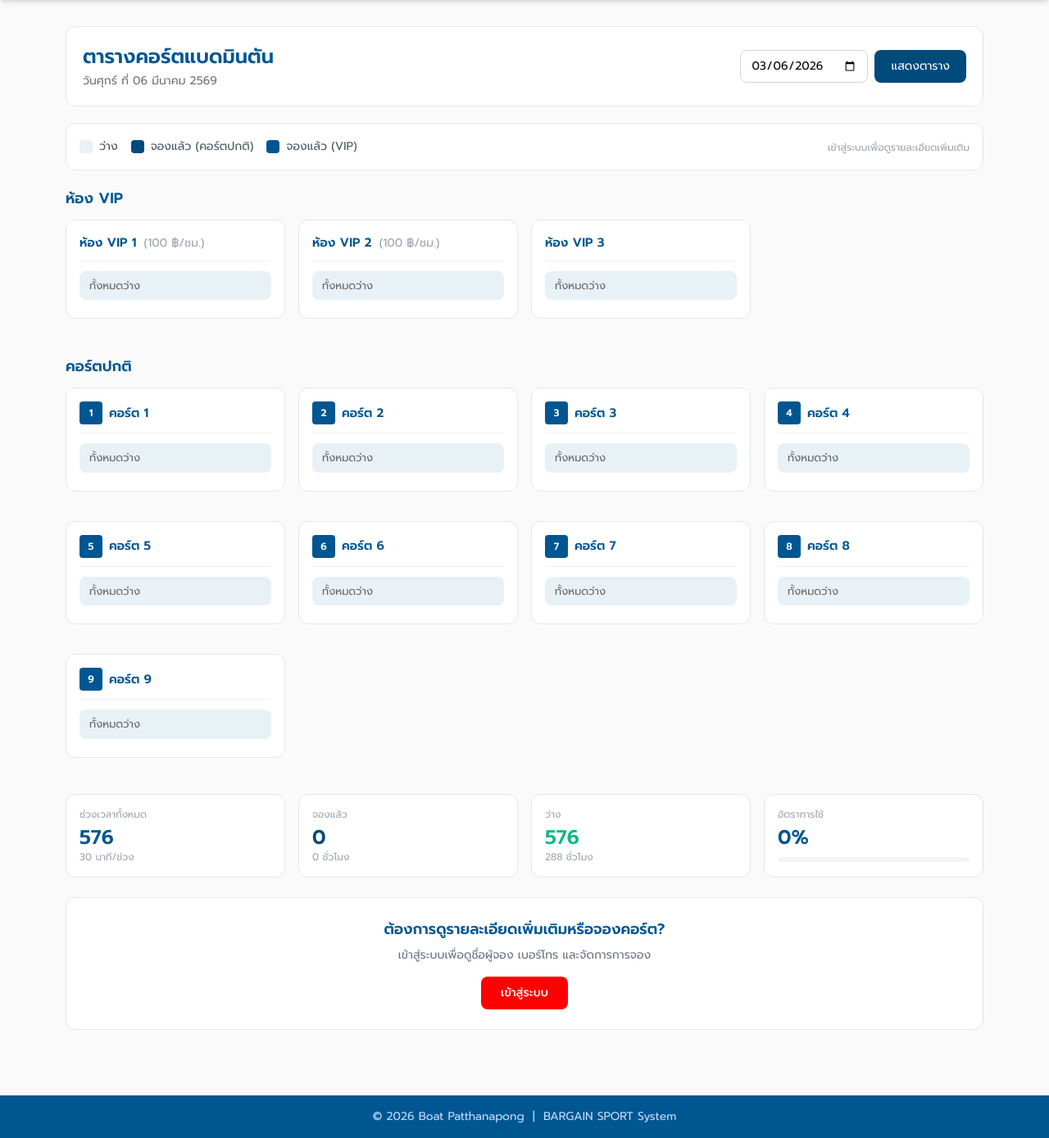
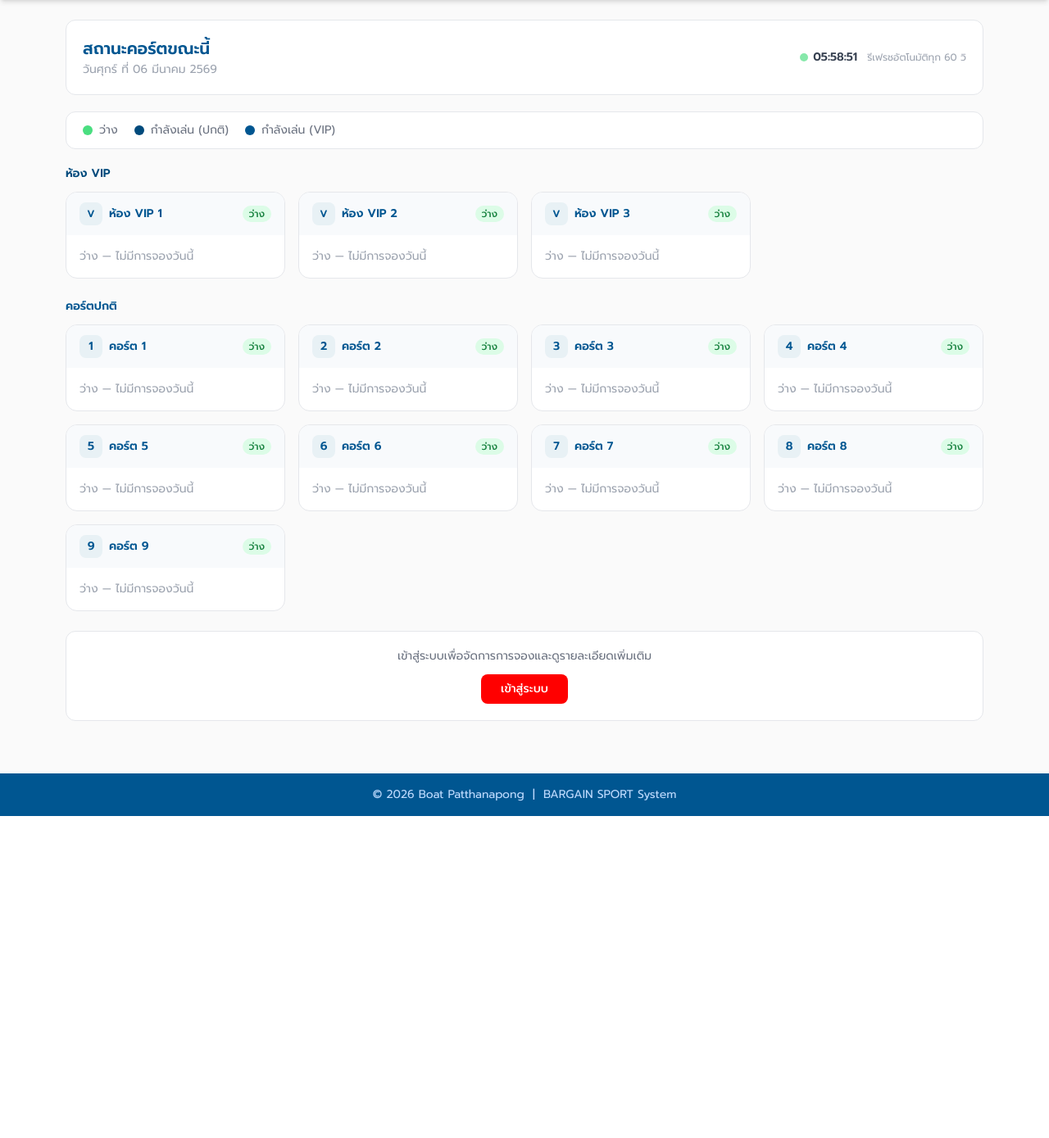
Before and after one commit to B0atByte/Badcourd, a PHP site: page /timetable.php in a window 1280 px wide. Shown: the part 56-1445 px from the top of the page at 82% size. After the commit the page ends 1052 px from the top, so only its background shows below. Run offline with PHP 8.4, Linux system fonts and the light colour scheme; data comes from the database, SQL or seed files in the repository; both versions use the stored data as it was before the commit; some libraries are stand-ins or nearby versions.

Commit message:
chore: sync local changes to GitHub
- timetable.php: refactor to show only currently active courts
- auth/login.php: show customer name in modal booking items
- Remove standalone SQL migration files (consolidated in badcourt.sql)

Co-Authored-By: Claude Sonnet 4.6 <noreply@anthropic.com>

```diff
--- a/SQL/slip_migration.sql
+++ /dev/null
@@ -1,6 +0,0 @@
--- ============================================================
--- Payment Slip Migration
--- BARGAIN_SPORT — badcourt database
--- ============================================================
-ALTER TABLE bookings
-  ADD COLUMN payment_slip_path VARCHAR(255) NULL AFTER promotion_discount_percent;
--- a/timetable.php
+++ b/timetable.php
@@ -3,54 +3,55 @@ require_once __DIR__ . '/config/db.php';
 if (session_status() === PHP_SESSION_NONE) session_start();
 $isLoggedIn = isset($_SESSION['user']);
 
-$date = $_GET['date'] ?? date('Y-m-d');
+$courts = $pdo->query('SELECT * FROM courts ORDER BY court_type DESC, vip_room_name ASC, court_no ASC')->fetchAll();
+$vipCourts    = array_filter($courts, fn($c) => $c['court_type'] === 'vip' || $c['is_vip'] == 1);
+$normalCourts = array_filter($courts, fn($c) => !($c['court_type'] === 'vip' || $c['is_vip'] == 1));
 
-$courts = $pdo->query('SELECT * FROM courts ORDER BY court_type DESC, vip_room_name ASC, court_no ASC')->fetchAll();
-$vipCourts = array_filter($courts, fn($c) => $c['court_type'] === 'vip' || $c['is_vip'] == 1);
-$normalCourts = array_filter($courts, fn($c) => $c['court_type'] === 'normal' || $c['is_vip'] == 0);
-
-$startDay = $date . ' 00:00:00';
-$endDay   = $date . ' 23:59:59';
+// ดึงเฉพาะการจองที่กำลังเล่นอยู่ตอนนี้
 $stmt = $pdo->prepare("
     SELECT b.*, c.court_no, c.court_type, c.vip_room_name, c.is_vip
     FROM bookings b
     JOIN courts c ON b.court_id = c.id
     WHERE b.status = 'booked'
-      AND b.start_datetime BETWEEN ? AND ?
-    ORDER BY c.court_type DESC, c.vip_room_name ASC, c.court_no, b.start_datetime
+      AND b.start_datetime <= NOW()
+      AND DATE_ADD(b.start_datetime, INTERVAL b.duration_hours HOUR) > NOW()
+    ORDER BY c.court_type DESC, c.vip_room_name ASC, c.court_no
 ");
-$stmt->execute([$startDay, $endDay]);
-$bookings = $stmt->fetchAll();
+$stmt->execute();
+$activeBookings = $stmt->fetchAll();
 
-$grid = [];
-$gridDetails = [];
-foreach ($courts as $c) {
-    $grid[$c['id']] = array_fill(0, 48, '');
-    $gridDetails[$c['id']] = array_fill(0, 48, null);
+// map court_id => active booking
+$activeByCourt = [];
+foreach ($activeBookings as $b) {
+    $activeByCourt[$b['court_id']] = $b;
 }
 
-foreach ($bookings as $b) {
-    $s = new DateTime($b['start_datetime']);
-    $startHour = (int)$s->format('G');
-    $startMin = (int)$s->format('i');
-    $startSlot = $startHour * 2 + ($startMin >= 30 ? 1 : 0);
-    $totalSlots = $b['duration_hours'] * 2;
-    for ($i = 0; $i < $totalSlots; $i++) {
-        $slot = $startSlot + $i;
-        if ($slot >= 0 && $slot < 48) {
-            $grid[$b['court_id']][$slot] = 'จองแล้ว';
-            $gridDetails[$b['court_id']][$slot] = $b;
-        }
+// ดึงการจองถัดไปวันนี้ (ยังไม่ถึงเวลา) — per court เอาอันใกล้สุด
+$nextStmt = $pdo->prepare("
+    SELECT b.*, c.court_no, c.court_type, c.vip_room_name, c.is_vip
+    FROM bookings b
+    JOIN courts c ON b.court_id = c.id
+    WHERE b.status = 'booked'
+      AND b.start_datetime > NOW()
+      AND DATE(b.start_datetime) = CURDATE()
+    ORDER BY b.start_datetime ASC
+");
+$nextStmt->execute();
+$upcomingAll = $nextStmt->fetchAll();
+
+$nextByCourt = [];
+foreach ($upcomingAll as $b) {
+    if (!isset($nextByCourt[$b['court_id']])) {
+        $nextByCourt[$b['court_id']] = $b;
     }
 }
 
-$dateObj = new DateTime($date);
+$now = new DateTime();
 $thaiMonths = [1=>'มกราคม','กุมภาพันธ์','มีนาคม','เมษายน','พฤษภาคม','มิถุนายน','กรกฎาคม','สิงหาคม','กันยายน','ตุลาคม','พฤศจิกายน','ธันวาคม'];
-$thaiDays = ['อาทิตย์','จันทร์','อังคาร','พุธ','พฤหัสบดี','ศุกร์','เสาร์'];
-$dayName = $thaiDays[(int)$dateObj->format('w')];
-$thaiDate = "วัน$dayName ที่ ".$dateObj->format('d')." ".$thaiMonths[(int)$dateObj->format('n')]." ".($dateObj->format('Y')+543);
+$thaiDays   = ['อาทิตย์','จันทร์','อังคาร','พุธ','พฤหัสบดี','ศุกร์','เสาร์'];
+$thaiDate   = 'วัน'.$thaiDays[(int)$now->format('w')].' ที่ '.$now->format('d').' '.$thaiMonths[(int)$now->format('n')].' '.($now->format('Y')+543);
 
-function getCourtDisplayName($court) {
+function getCourtDisplayName($court): string {
     if ($court['court_type'] === 'vip' || $court['is_vip'] == 1) return $court['vip_room_name'] ?? 'ห้อง VIP';
     return 'คอร์ต ' . $court['court_no'];
 }
@@ -60,50 +61,20 @@ function getCourtDisplayName($court) {
 <head>
   <meta charset="utf-8">
   <meta name="viewport" content="width=device-width, initial-scale=1">
+  <meta http-equiv="refresh" content="60">
   <script src="https://cdn.tailwindcss.com"></script>
   <link href="https://fonts.googleapis.com/css2?family=Prompt:wght@400;500;600&display=swap" rel="stylesheet">
-  <title>ตารางคอร์ต - <?= htmlspecialchars($date) ?> - BARGAIN SPORT</title>
+  <title>สถานะคอร์ตปัจจุบัน - BARGAIN SPORT</title>
   <style>
     * { font-family: 'Prompt', sans-serif !important; }
-    .booking-item {
-      border-radius: 8px;
-      padding: 8px 12px;
-      margin-bottom: 6px;
-      font-size: 13px;
-      display: flex;
-      justify-content: space-between;
-      align-items: center;
-      transition: opacity 0.15s;
-    }
-    .booking-booked { background: #004A7C; color: white; }
-    .booking-vip { background: #005691; color: white; }
-    .booking-empty { background: #E8F1F5; color: #666; cursor: default; }
-    .court-card {
-      background: white;
-      border-radius: 12px;
-      padding: 16px;
-      margin-bottom: 20px;
-      border: 1px solid #e5e7eb;
-    }
-    .court-header {
-      font-size: 15px;
-      font-weight: 600;
-      color: #005691;
-      margin-bottom: 12px;
-      padding-bottom: 10px;
-      border-bottom: 1px solid #f0f0f0;
-    }
-    .bookings-grid {
-      display: grid;
-      grid-template-columns: repeat(auto-fill, minmax(180px, 1fr));
-      gap: 8px;
-    }
-    .bookings-grid .booking-empty { grid-column: 1 / -1; }
+    .court-card { background:white; border-radius:14px; border:1px solid #e5e7eb; overflow:hidden; }
+    .court-active { border-color:#004A7C; }
+    .court-active-vip { border-color:#005691; }
   </style>
 </head>
 <body style="background:#FAFAFA;" class="min-h-screen">
 
-<!-- Simple Header -->
+<!-- Nav -->
 <nav style="background:#005691;" class="sticky top-0 z-50 shadow-md">
   <div class="max-w-7xl mx-auto px-4 sm:px-6 lg:px-8">
     <div class="flex justify-between items-center h-14">
@@ -130,82 +101,82 @@ function getCourtDisplayName($court) {
   </div>
 </nav>
 
-<div class="max-w-6xl mx-auto px-4 py-8">
+<div class="max-w-6xl mx-auto px-4 py-6">
 
   <!-- Header -->
   <div class="bg-white rounded-xl border border-gray-200 p-5 mb-5">
-    <div class="flex flex-col lg:flex-row justify-between items-start lg:items-center gap-4">
+    <div class="flex flex-col sm:flex-row sm:items-center justify-between gap-3">
       <div>
-        <h1 style="color:#005691;" class="text-2xl font-bold mb-1">ตารางคอร์ตแบดมินตัน</h1>
-        <p class="text-gray-500 text-sm"><?= $thaiDate ?></p>
+        <h1 style="color:#005691;" class="text-xl font-bold">สถานะคอร์ตขณะนี้</h1>
+        <p class="text-gray-400 text-sm mt-0.5"><?= $thaiDate ?></p>
       </div>
-
-      <form method="get" class="flex flex-col sm:flex-row gap-2 w-full lg:w-auto">
-        <input type="date" name="date" value="<?= htmlspecialchars($date) ?>"
-               class="px-3 py-2 border border-gray-300 rounded-lg focus:border-[#005691] focus:ring-2 focus:ring-[#005691]/20 outline-none text-sm">
-        <button type="submit"
-                style="background:#004A7C;"
-                class="px-5 py-2 text-white text-sm rounded-lg hover:opacity-90 transition-opacity">
-          แสดงตาราง
-        </button>
-      </form>
+      <div class="flex items-center gap-3">
+        <div class="flex items-center gap-1.5">
+          <span class="w-2.5 h-2.5 rounded-full bg-green-400 inline-block animate-pulse"></span>
+          <span class="text-sm font-semibold text-gray-700" id="liveClock"><?= $now->format('H:i') ?></span>
+        </div>
+        <span class="text-xs text-gray-400">รีเฟรชอัตโนมัติทุก 60 วิ</span>
+      </div>
     </div>
   </div>
 
   <!-- Legend -->
-  <div class="bg-white rounded-xl border border-gray-200 p-4 mb-5 flex flex-wrap gap-4 items-center">
-    <div class="flex items-center gap-2 text-sm">
-      <div class="w-4 h-4 rounded" style="background:#E8F1F5;"></div>
-      <span class="text-gray-600">ว่าง</span>
+  <div class="bg-white rounded-xl border border-gray-200 px-5 py-3 mb-5 flex gap-5 flex-wrap">
+    <div class="flex items-center gap-2 text-sm text-gray-500">
+      <div class="w-3 h-3 rounded-full bg-green-400"></div>ว่าง
     </div>
-    <div class="flex items-center gap-2 text-sm">
-      <div class="w-4 h-4 rounded" style="background:#004A7C;"></div>
-      <span class="text-gray-600">จองแล้ว (คอร์ตปกติ)</span>
+    <div class="flex items-center gap-2 text-sm text-gray-500">
+      <div class="w-3 h-3 rounded-full" style="background:#004A7C;"></div>กำลังเล่น (ปกติ)
     </div>
-    <div class="flex items-center gap-2 text-sm">
-      <div class="w-4 h-4 rounded" style="background:#005691;"></div>
-      <span class="text-gray-600">จองแล้ว (VIP)</span>
-    </div>
-    <div class="flex-1 text-right">
-      <span class="text-xs text-gray-400">เข้าสู่ระบบเพื่อดูรายละเอียดเพิ่มเติม</span>
+    <div class="flex items-center gap-2 text-sm text-gray-500">
+      <div class="w-3 h-3 rounded-full" style="background:#005691;"></div>กำลังเล่น (VIP)
     </div>
   </div>
 
   <!-- VIP Rooms -->
-  <?php if (count($vipCourts) > 0): ?>
+  <?php if (!empty($vipCourts)): ?>
   <div class="mb-6">
-    <h2 style="color:#005691;" class="text-lg font-bold mb-3">ห้อง VIP</h2>
-    <div class="grid grid-cols-1 md:grid-cols-2 lg:grid-cols-3 xl:grid-cols-4 gap-4">
+    <h2 class="text-sm font-semibold mb-3" style="color:#004A7C;">ห้อง VIP</h2>
+    <div class="grid grid-cols-1 sm:grid-cols-2 lg:grid-cols-3 xl:grid-cols-4 gap-4">
       <?php foreach ($vipCourts as $c):
-        $displayName = getCourtDisplayName($c);
+        $name   = getCourtDisplayName($c);
+        $active = $activeByCourt[$c['id']] ?? null;
       ?>
-      <div class="court-card">
-        <div class="court-header">
-          <?= htmlspecialchars($displayName) ?>
-          <?php if ($c['vip_price']): ?>
-          <span class="text-sm font-normal text-gray-400 ml-1">(<?= number_format($c['vip_price'], 0) ?> ฿/ชม.)</span>
-          <?php endif; ?>
+      <div class="court-card <?= $active ? 'court-active-vip' : '' ?>">
+        <!-- Card header -->
+        <div class="px-4 py-3 flex items-center gap-2"
+             style="background:<?= $active ? '#005691' : '#f8fafc' ?>;">
+          <span class="w-7 h-7 rounded-lg flex items-center justify-center font-bold text-xs flex-shrink-0"
+                style="background:<?= $active ? 'rgba(255,255,255,.2)' : '#E8F1F5' ?>;color:<?= $active ? '#fff' : '#005691' ?>;">V</span>
+          <span class="font-semibold text-sm truncate" style="color:<?= $active ? '#fff' : '#005691' ?>;"><?= htmlspecialchars($name) ?></span>
+          <span class="ml-auto text-xs font-medium px-2 py-0.5 rounded-full flex-shrink-0
+            <?= $active ? 'bg-white/20 text-white' : 'bg-green-100 text-green-700' ?>">
+            <?= $active ? 'กำลังเล่น' : 'ว่าง' ?>
+          </span>
         </div>
-        <div class="bookings-grid">
+        <!-- Card body -->
+        <div class="px-4 py-3">
           <?php
-          $displayed = [];
-          for ($slot = 0; $slot < 48; $slot++):
-            $name = $grid[$c['id']][$slot];
-            $details = $gridDetails[$c['id']][$slot];
-            if (!empty($name) && $details && !in_array($details['id'], $displayed)):
-              $displayed[] = $details['id'];
-              $startDate = new DateTime($details['start_datetime']);
-              $endDate = new DateTime('@' . ($startDate->getTimestamp() + ($details['duration_hours'] * 3600)));
+            $next = $nextByCourt[$c['id']] ?? null;
+            if ($active):
+            $sd = new DateTime($active['start_datetime']);
+            $ed = (clone $sd)->modify('+' . (int)$active['duration_hours'] . ' hour');
+            $remainMin = (int)(($ed->getTimestamp() - $now->getTimestamp()) / 60);
           ?>
-            <div class="booking-item booking-vip">
-              <div>
-                <div class="font-medium">จองแล้ว</div>
-                <div class="text-xs opacity-80 mt-0.5"><?= $startDate->format('H:i') ?> - <?= $endDate->format('H:i') ?></div>
-              </div>
-            </div>
-          <?php endif; endfor; ?>
-          <?php if (empty($displayed)): ?>
-            <div class="booking-item booking-empty">ทั้งหมดว่าง</div>
+          <p class="font-semibold text-gray-800"><?= htmlspecialchars($active['customer_name']) ?></p>
+          <p class="text-xs text-gray-400 mt-0.5"><?= $sd->format('H:i') ?> – <?= $ed->format('H:i') ?></p>
+          <p class="text-xs font-medium mt-2" style="color:#005691;">เหลืออีก <?= $remainMin ?> นาที</p>
+          <?php elseif ($next):
+            $nsd = new DateTime($next['start_datetime']);
+            $ned = (clone $nsd)->modify('+' . (int)$next['duration_hours'] . ' hour');
+            $waitMin = (int)(($nsd->getTimestamp() - $now->getTimestamp()) / 60);
+          ?>
+          <p class="text-xs text-gray-400 mb-1">ว่างอยู่ · จองถัดไป</p>
+          <p class="font-semibold text-gray-800 text-sm"><?= htmlspecialchars($next['customer_name']) ?></p>
+          <p class="text-xs text-gray-400 mt-0.5"><?= $nsd->format('H:i') ?> – <?= $ned->format('H:i') ?></p>
+          <p class="text-xs text-orange-400 font-medium mt-1">อีก <?= $waitMin ?> นาที</p>
+          <?php else: ?>
+          <p class="text-sm text-gray-400 py-1">ว่าง — ไม่มีการจองวันนี้</p>
           <?php endif; ?>
         </div>
       </div>
@@ -215,40 +186,49 @@ function getCourtDisplayName($court) {
   <?php endif; ?>
 
   <!-- Normal Courts -->
-  <?php if (count($normalCourts) > 0): ?>
+  <?php if (!empty($normalCourts)): ?>
   <div class="mb-6">
-    <h2 style="color:#005691;" class="text-lg font-bold mb-3">คอร์ตปกติ</h2>
-    <div class="grid grid-cols-1 md:grid-cols-2 lg:grid-cols-3 xl:grid-cols-4 gap-4">
+    <h2 class="text-sm font-semibold mb-3" style="color:#005691;">คอร์ตปกติ</h2>
+    <div class="grid grid-cols-1 sm:grid-cols-2 lg:grid-cols-3 xl:grid-cols-4 gap-4">
       <?php foreach ($normalCourts as $c):
-        $displayName = getCourtDisplayName($c);
+        $name   = getCourtDisplayName($c);
+        $active = $activeByCourt[$c['id']] ?? null;
       ?>
-      <div class="court-card">
-        <div class="court-header flex items-center gap-2">
-          <span style="background:#005691;" class="w-7 h-7 rounded flex items-center justify-center text-white text-xs font-bold">
-            <?= htmlspecialchars($c['court_no']) ?>
+      <div class="court-card <?= $active ? 'court-active' : '' ?>">
+        <!-- Card header -->
+        <div class="px-4 py-3 flex items-center gap-2"
+             style="background:<?= $active ? '#004A7C' : '#f8fafc' ?>;">
+          <span class="w-7 h-7 rounded-lg flex items-center justify-center font-bold text-sm flex-shrink-0"
+                style="background:<?= $active ? 'rgba(255,255,255,.2)' : '#E8F1F5' ?>;color:<?= $active ? '#fff' : '#005691' ?>;"><?= $c['court_no'] ?></span>
+          <span class="font-semibold text-sm truncate" style="color:<?= $active ? '#fff' : '#005691' ?>;"><?= htmlspecialchars($name) ?></span>
+          <span class="ml-auto text-xs font-medium px-2 py-0.5 rounded-full flex-shrink-0
+            <?= $active ? 'bg-white/20 text-white' : 'bg-green-100 text-green-700' ?>">
+            <?= $active ? 'กำลังเล่น' : 'ว่าง' ?>
           </span>
-          <?= htmlspecialchars($displayName) ?>
         </div>
-        <div class="bookings-grid">
+        <!-- Card body -->
+        <div class="px-4 py-3">
           <?php
-          $displayed = [];
-          for ($slot = 0; $slot < 48; $slot++):
-            $name = $grid[$c['id']][$slot];
-            $details = $gridDetails[$c['id']][$slot];
-            if (!empty($name) && $details && !in_array($details['id'], $displayed)):
-              $displayed[] = $details['id'];
-              $startDate = new DateTime($details['start_datetime']);
-              $endDate = new DateTime('@' . ($startDate->getTimestamp() + ($details['duration_hours'] * 3600)));
+            $next = $nextByCourt[$c['id']] ?? null;
+            if ($active):
+            $sd = new DateTime($active['start_datetime']);
+            $ed = (clone $sd)->modify('+' . (int)$active['duration_hours'] . ' hour');
+            $remainMin = (int)(($ed->getTimestamp() - $now->getTimestamp()) / 60);
           ?>
-            <div class="booking-item booking-booked">
-              <div>
-                <div class="font-medium">จองแล้ว</div>
-                <div class="text-xs opacity-80 mt-0.5"><?= $startDate->format('H:i') ?> - <?= $endDate->format('H:i') ?></div>
-              </div>
-            </div>
-          <?php endif; endfor; ?>
-          <?php if (empty($displayed)): ?>
-            <div class="booking-item booking-empty">ทั้งหมดว่าง</div>
+          <p class="font-semibold text-gray-800"><?= htmlspecialchars($active['customer_name']) ?></p>
+          <p class="text-xs text-gray-400 mt-0.5"><?= $sd->format('H:i') ?> – <?= $ed->format('H:i') ?></p>
+          <p class="text-xs font-medium mt-2" style="color:#004A7C;">เหลืออีก <?= $remainMin ?> นาที</p>
+          <?php elseif ($next):
+            $nsd = new DateTime($next['start_datetime']);
+            $ned = (clone $nsd)->modify('+' . (int)$next['duration_hours'] . ' hour');
+            $waitMin = (int)(($nsd->getTimestamp() - $now->getTimestamp()) / 60);
+          ?>
+          <p class="text-xs text-gray-400 mb-1">ว่างอยู่ · จองถัดไป</p>
+          <p class="font-semibold text-gray-800 text-sm"><?= htmlspecialchars($next['customer_name']) ?></p>
+          <p class="text-xs text-gray-400 mt-0.5"><?= $nsd->format('H:i') ?> – <?= $ned->format('H:i') ?></p>
+          <p class="text-xs text-orange-400 font-medium mt-1">อีก <?= $waitMin ?> นาที</p>
+          <?php else: ?>
+          <p class="text-sm text-gray-400 py-1">ว่าง — ไม่มีการจองวันนี้</p>
           <?php endif; ?>
         </div>
       </div>
@@ -257,49 +237,11 @@ function getCourtDisplayName($court) {
   </div>
   <?php endif; ?>
 
-  <!-- Stats -->
-  <?php
-  $totalSlots = count($courts) * 48;
-  $bookedSlots = 0;
-  foreach ($grid as $courtData) {
-    foreach ($courtData as $slot) { if (!empty($slot)) $bookedSlots++; }
-  }
-  $freeSlots = $totalSlots - $bookedSlots;
-  $occupancyRate = $totalSlots > 0 ? round(($bookedSlots / $totalSlots) * 100, 1) : 0;
-  ?>
-  <div class="grid grid-cols-2 sm:grid-cols-4 gap-4">
-    <div class="bg-white rounded-xl border border-gray-200 p-4">
-      <p class="text-gray-400 text-xs mb-1">ช่วงเวลาทั้งหมด</p>
-      <p style="color:#005691;" class="text-2xl font-bold"><?= $totalSlots ?></p>
-      <p class="text-gray-400 text-xs">30 นาที/ช่วง</p>
-    </div>
-    <div class="bg-white rounded-xl border border-gray-200 p-4">
-      <p class="text-gray-400 text-xs mb-1">จองแล้ว</p>
-      <p style="color:#004A7C;" class="text-2xl font-bold"><?= $bookedSlots ?></p>
-      <p class="text-gray-400 text-xs"><?= round($bookedSlots/2, 1) ?> ชั่วโมง</p>
-    </div>
-    <div class="bg-white rounded-xl border border-gray-200 p-4">
-      <p class="text-gray-400 text-xs mb-1">ว่าง</p>
-      <p style="color:#10b981;" class="text-2xl font-bold"><?= $freeSlots ?></p>
-      <p class="text-gray-400 text-xs"><?= round($freeSlots/2, 1) ?> ชั่วโมง</p>
-    </div>
-    <div class="bg-white rounded-xl border border-gray-200 p-4">
-      <p class="text-gray-400 text-xs mb-1">อัตราการใช้</p>
-      <p style="color:#005691;" class="text-2xl font-bold"><?= $occupancyRate ?>%</p>
-      <div class="w-full bg-gray-100 rounded-full h-1.5 mt-2">
-        <div style="width:<?= $occupancyRate ?>%; background:#004A7C;" class="h-1.5 rounded-full"></div>
-      </div>
-    </div>
-  </div>
-
   <?php if (!$isLoggedIn): ?>
-  <!-- Login CTA -->
-  <div class="mt-6 bg-white rounded-xl border border-gray-200 p-6 text-center">
-    <h3 style="color:#005691;" class="text-lg font-semibold mb-2">ต้องการดูรายละเอียดเพิ่มเติมหรือจองคอร์ต?</h3>
-    <p class="text-gray-500 text-sm mb-4">เข้าสู่ระบบเพื่อดูชื่อผู้จอง เบอร์โทร และจัดการการจอง</p>
-    <a href="/auth/login.php"
-       style="background:#FF0000;"
-       class="inline-block px-6 py-2.5 text-white text-sm font-medium rounded-lg hover:opacity-90 transition-opacity">
+  <div class="mt-2 bg-white rounded-xl border border-gray-200 p-5 text-center">
+    <p class="text-gray-500 text-sm mb-3">เข้าสู่ระบบเพื่อจัดการการจองและดูรายละเอียดเพิ่มเติม</p>
+    <a href="/auth/login.php" style="background:#FF0000;"
+       class="inline-block px-6 py-2 text-white text-sm font-medium rounded-lg hover:opacity-90 transition-opacity">
       เข้าสู่ระบบ
     </a>
   </div>
@@ -307,9 +249,21 @@ function getCourtDisplayName($court) {
 
 </div>
 
-<footer style="background:#005691;" class="mt-12 py-4 text-center text-sm text-blue-200">
+<footer style="background:#005691;" class="mt-10 py-4 text-center text-sm text-blue-200">
   © <?= date('Y') ?> Boat Patthanapong &nbsp;|&nbsp; BARGAIN SPORT System
 </footer>
 
+<script>
+// Live clock
+function updateClock() {
+  const now = new Date();
+  const hh = String(now.getHours()).padStart(2,'0');
+  const mm = String(now.getMinutes()).padStart(2,'0');
+  const ss = String(now.getSeconds()).padStart(2,'0');
+  document.getElementById('liveClock').textContent = hh + ':' + mm + ':' + ss;
+}
+updateClock();
+setInterval(updateClock, 1000);
+</script>
 </body>
 </html>
```
Also changed, not shown: SQL/fix_pricing_gap.sql (deleted, +0 -7 lines), SQL/members_system.sql (deleted, +0 -45 lines), SQL/promotions_system.sql (deleted, +0 -38 lines), auth/login.php (+8 -2 lines).
